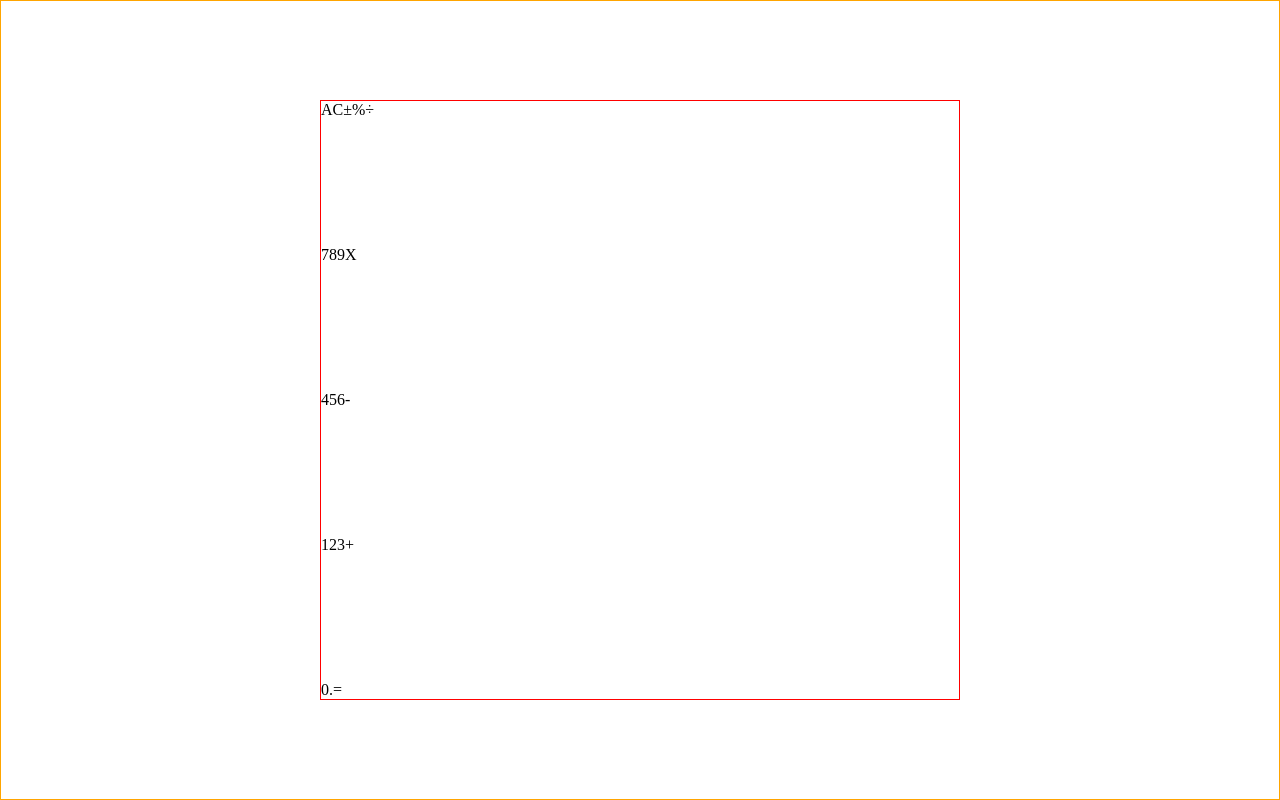
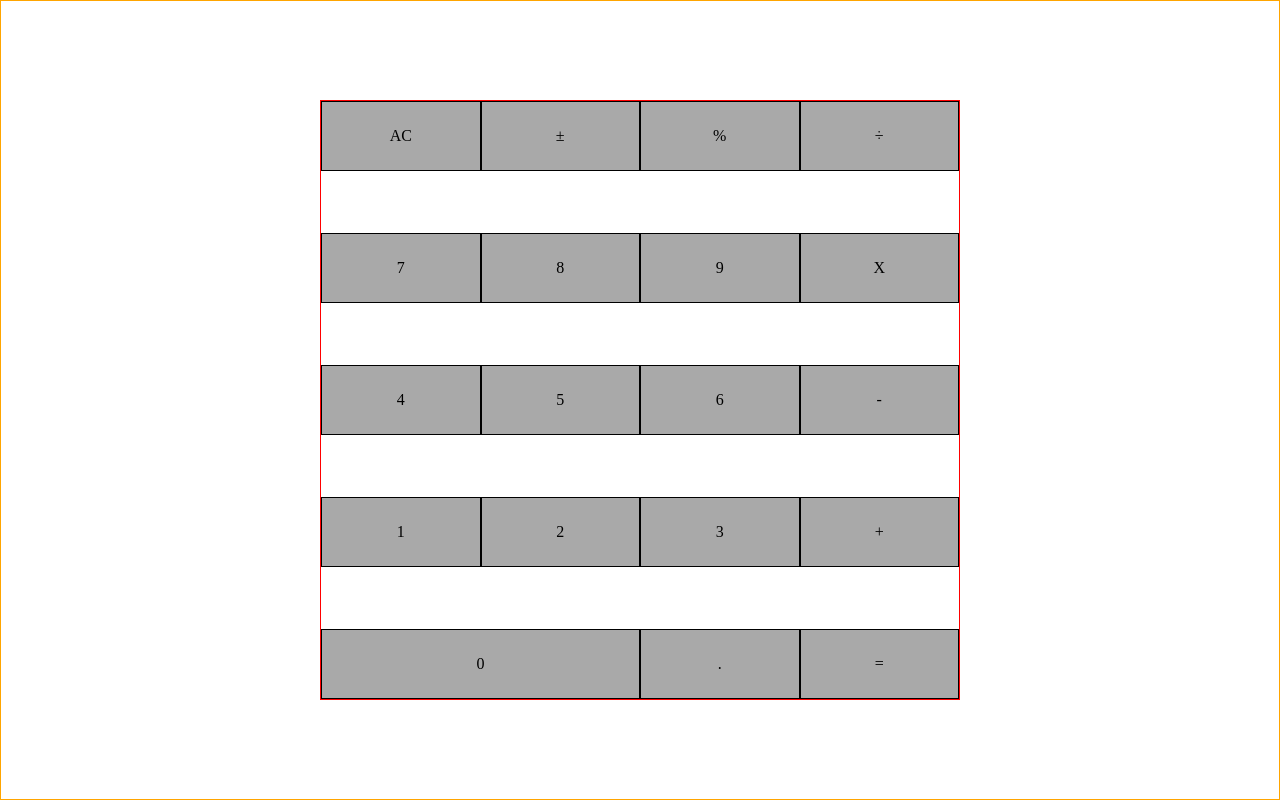
Before and after one commit to nevtay/calculator-react, a React (Vite) app: page / in a window 1280 px wide. Built offline with nearby package versions, Linux system fonts and the light colour scheme.

Commit message:
ensure '0' button occupies half the row

```diff
--- a/src/components/Button.css
+++ b/src/components/Button.css
@@ -1,8 +1,11 @@
-.button {
-  flex: 1;
-  border: 2px solid blue;
+#btn-0 {
+  flex: 0 1 50%;
 }
 
-.button-0 {
-  flex-grow: 2;
+.btn {
+  flex: 1 0 0;
+  text-align: center;
+  padding: 25px 0;
+  background: darkgray;
+  border: 1px solid black;
 }
```
